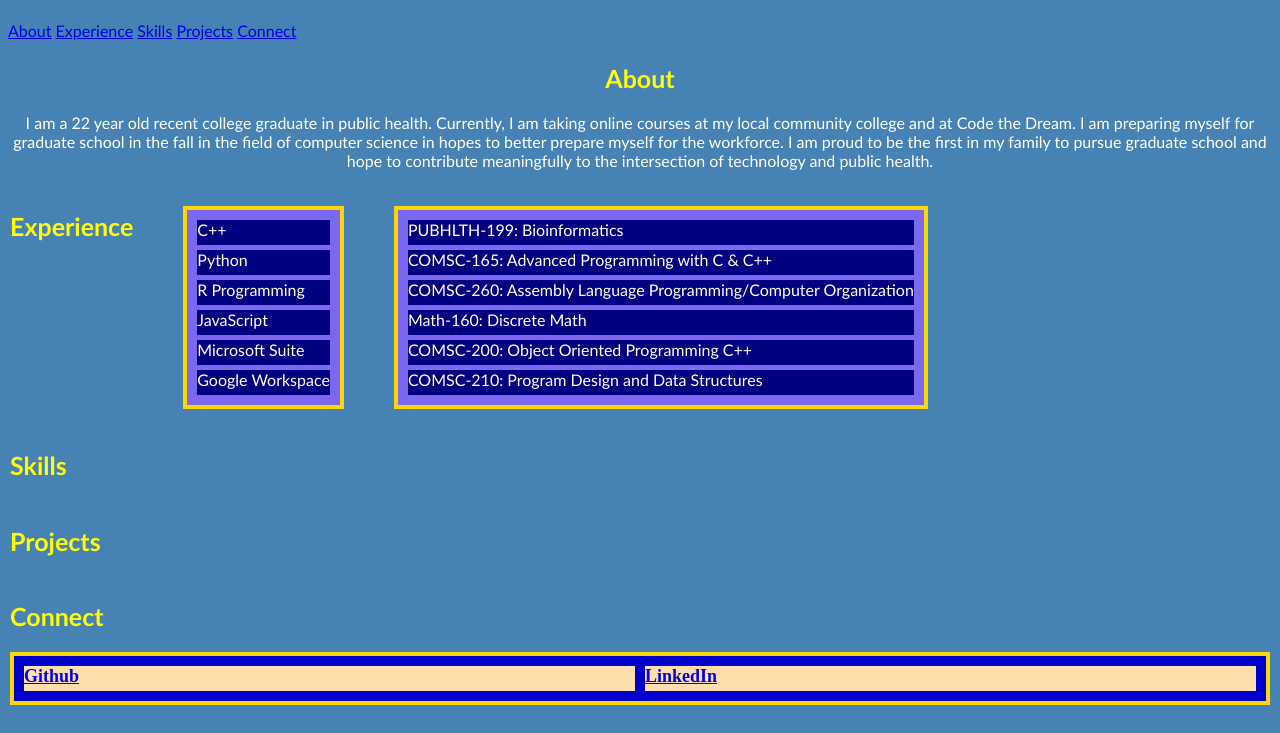
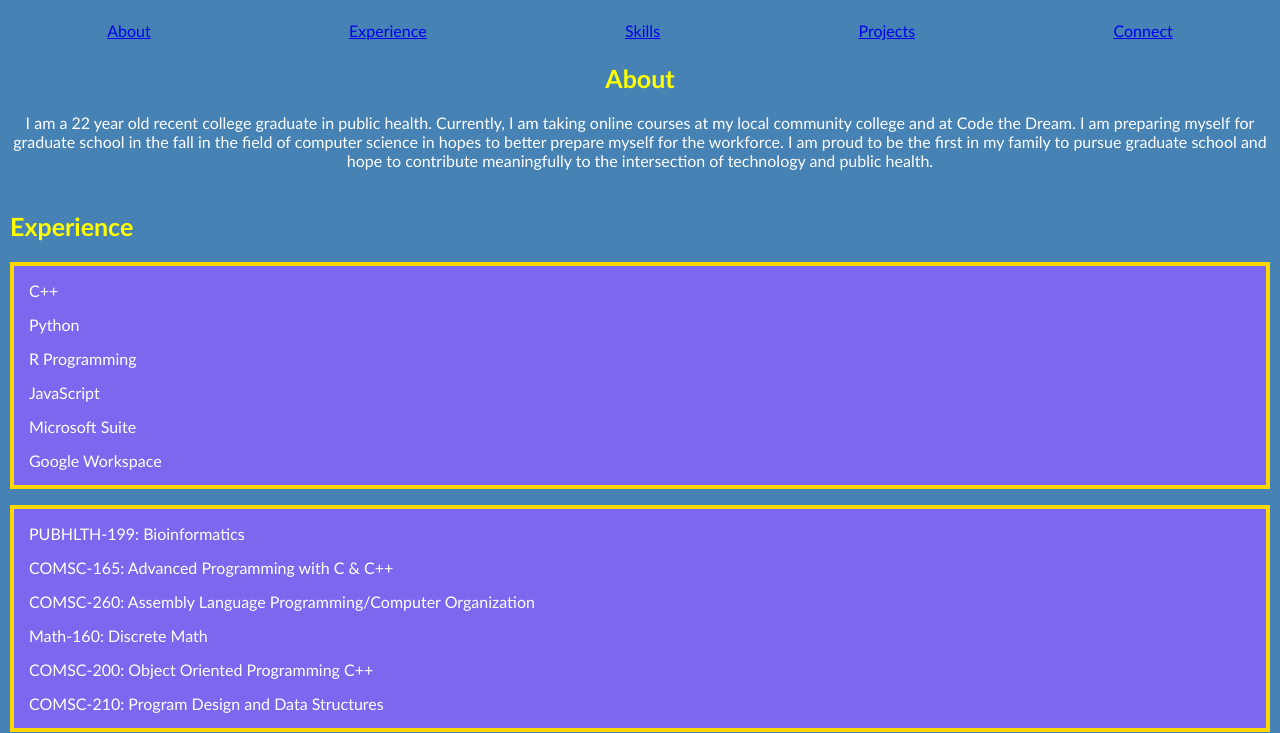
Before and after one commit to dcamacho2002/david-camacho-kepler, a plain HTML site: page index.html in a window 1280 px wide. Shown: the part 67-800 px from the top of the page. Drawn offline with Linux system fonts and the light colour scheme.

Commit message:
Updated index.css

```diff
--- a/css/index.css
+++ b/css/index.css
@@ -26,7 +26,12 @@ h2 {
     color: yellow;
 }
 
-#Experience {
+nav {
+    display: flex;
+    justify-content: space-around;
+}
+
+.Experience {
     display: flex;
     gap: 50px;
 }
@@ -45,8 +50,7 @@ h2 {
 }
 
 .list1 li, .list2 li {
-    background-color: navy;
-    height: 25px;
+    padding: 5px;
     flex: 1;
     margin: 5px;
 }
@@ -61,7 +65,7 @@ h2 {
 
 .list3 li {
     background-color: navajowhite;
-    height: 25px;
+    padding: 5px;
     flex: 1;
     margin: 5px;
 }
```
